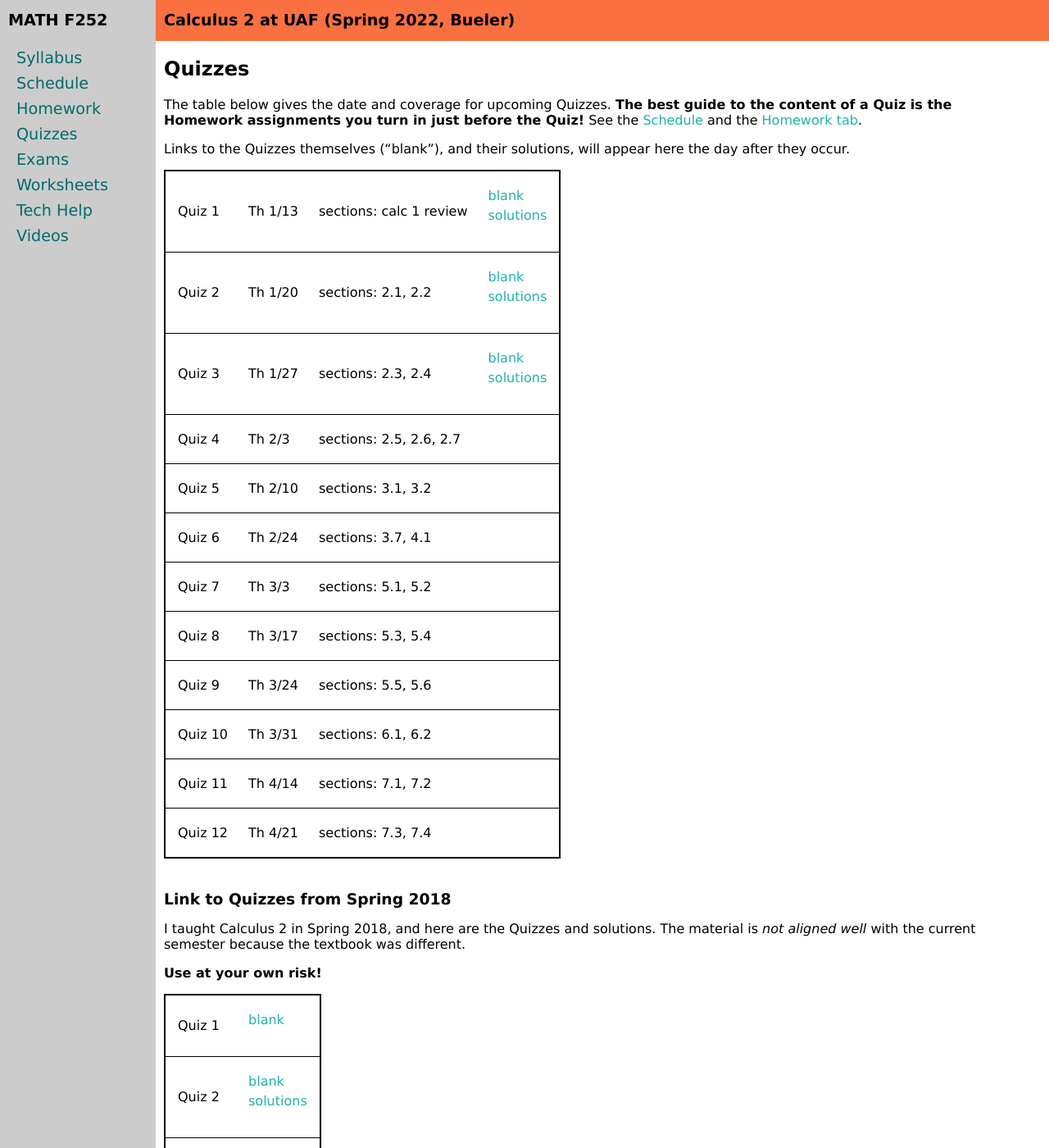
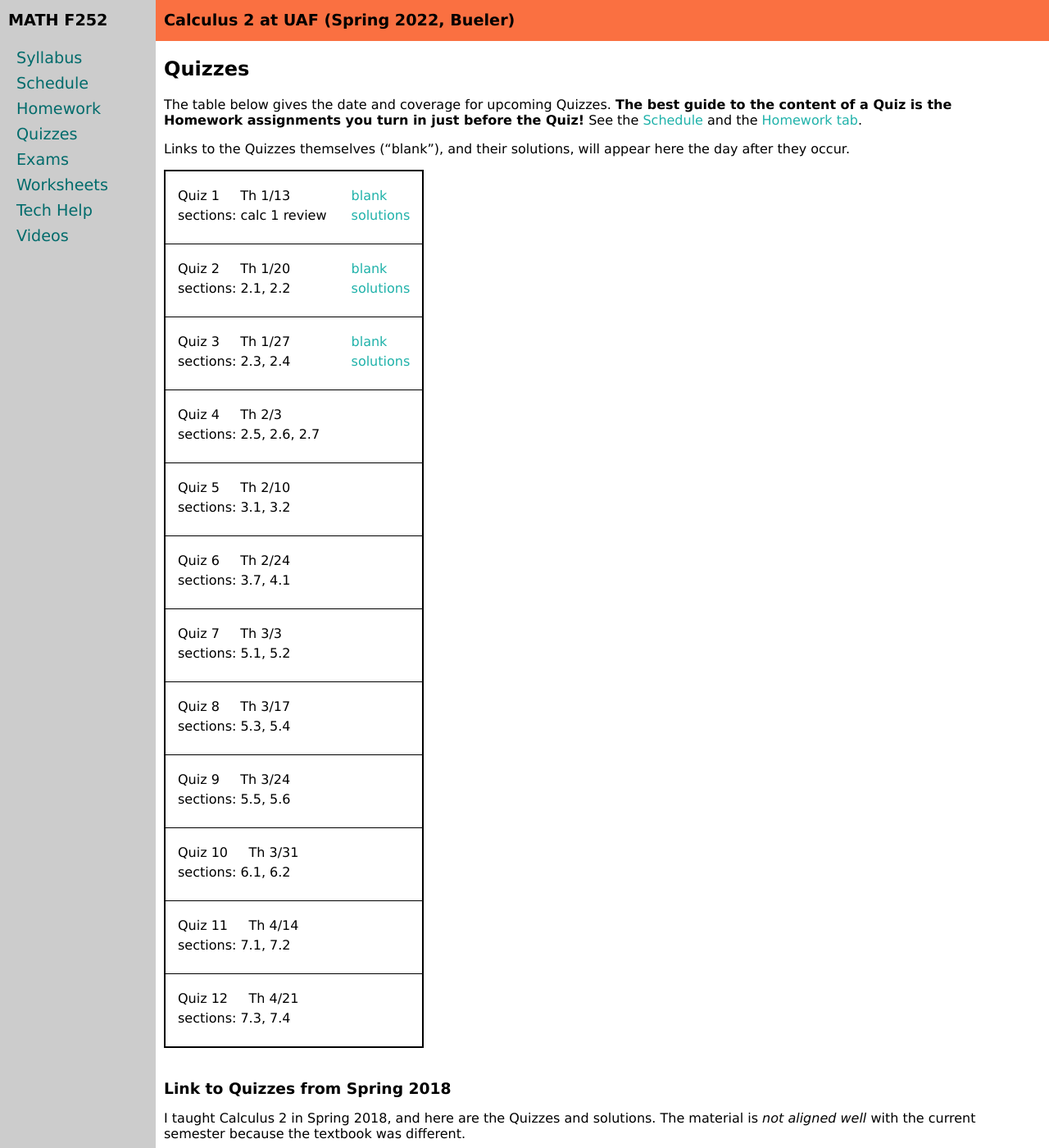
Before and after one commit to uaf-math/calc2, a Jekyll site: the page built from quizzes.md, in a window 1280 px wide and 1400 px high. Shown: the whole window at 82% size. Built offline with Jekyll 4.4.1, drawn with Linux system fonts in a browser that asks for light colours.

Commit message:
Better appearance on quiz tab for small screens.

```diff
--- a/_includes/quiz_table.md
+++ b/_includes/quiz_table.md
@@ -2,9 +2,16 @@
 <table class="asst-table">
 {% for quiz in data.quizzes %}
 <tr>
-	<td>{{ quiz.name }}</td>
-	<td>Th {{ quiz.date }}</td>
-	<td>sections: {{ quiz.sections }}</td>
+  <td>
+		<table class="inner">
+		  <tr>
+			    <td>{{ quiz.name }} &nbsp; &nbsp; Th {{ quiz.date }}</td>
+			</tr>
+			<tr>
+			    <td>sections: {{ quiz.sections }}</td>
+			</tr>
+		</table>
+	</td>
 	<td>
 		<table class="inner">
 		  {% if quiz.blank %}
@@ -18,7 +25,6 @@
 			</tr>
 		  {% endif %}
 		</table>
-		<div style="padding-bottom: 10px"></div>
 	</td>
 </tr>
 {% endfor %}
```
Also changed, not shown: homework.md (+1 -1 lines).
